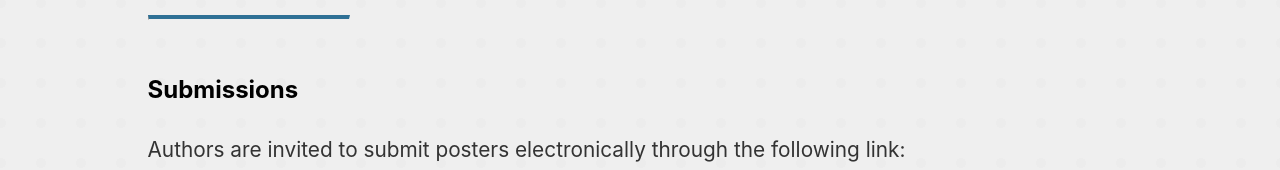
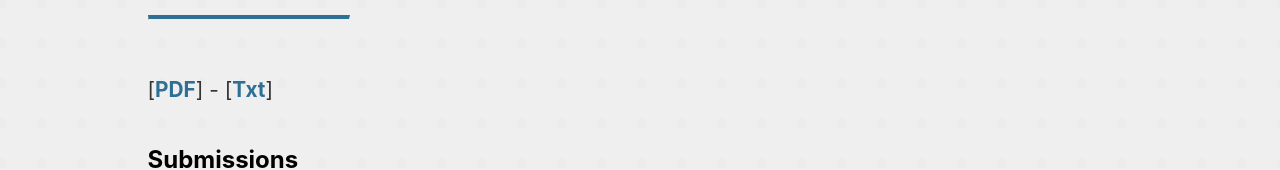
Before and after one commit to UCC-Conference/BDCAT2023, a React (Create React App) app: page /call-for-posters in a window 1280 px wide. Shown: the part 198-368 px from the top of the page. Built offline with nearby package versions, Linux system fonts and the light colour scheme.

Commit message:
update: call for posters pdf and txt added

```diff
--- a/src/pages/CallForPosters.js
+++ b/src/pages/CallForPosters.js
@@ -2,6 +2,8 @@ import React from "react";
 import Content from "../components/elements/Content";
 import PageWrapper from "../components/elements/PageWrapper";
 import { Link } from "react-router-dom";
+import CfpPdf from "../assets/documents/CallForPosters/Call_for_Posters.pdf";
+import CfpTxt from "../assets/documents/CallForPosters/Call_for_posters.txt";
 
 const CallForPosters = () => {
   return (
@@ -9,6 +11,9 @@ const CallForPosters = () => {
       <Content>
         <h1>Call for Posters</h1>
         <hr />
+        <p>
+            [<a href={CfpPdf} target="_blank" rel="noreferrer">PDF</a>] - [<a href={CfpTxt} target="_blank" rel="noreferrer">Txt</a>]
+        </p>
         <h2>Submissions</h2>
         <p>
           Authors are invited to submit posters electronically through the
```
Also changed, not shown: src/assets/documents/CallForPosters/Call_for_posters.txt (added), 1 other file (tests, documents, lock files or other folders).
